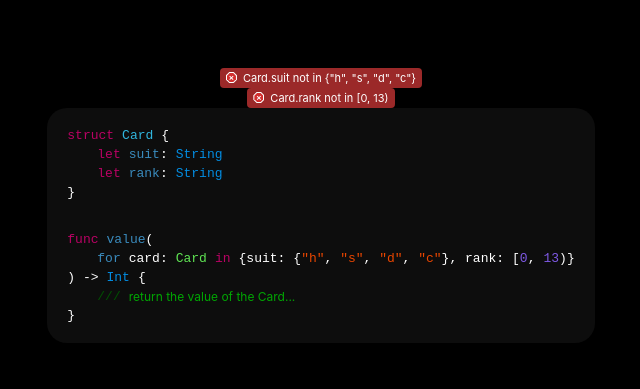
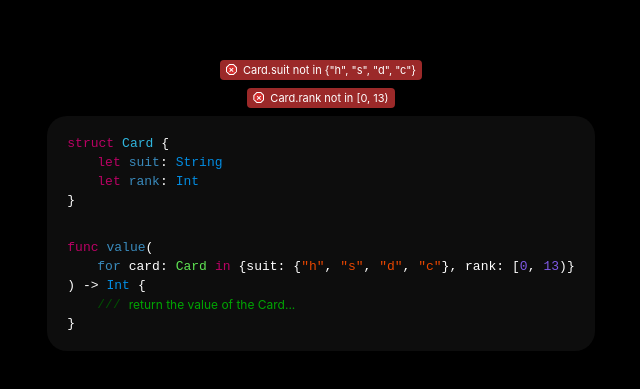
Before and after one commit to bmeikle56/premium-swift, a React (Create React App) app: page / in a window 1280 px wide. Shown: the part 195-584 px from the top of the page, without its empty margins (319-959 px from the left). Built offline with nearby package versions, Linux system fonts and the light colour scheme.

Commit message:
Change string to int

```diff
--- a/src/pages/home.js
+++ b/src/pages/home.js
@@ -22,7 +22,9 @@ function Home() {
     transition={{ delay: 1.2, duration: 2.0 }}
     >
       <Error txt={'Card.suit not in {"h", "s", "d", "c"}'}/>
+      <div style={{height: 8, padding: 0, margin: 0}}/>
       <Error txt={'Card.rank not in [0, 13)'}/>
+      <div style={{height: 8, padding: 0, margin: 0}}/>
       <div style={{background: 'rgb(13,13,13)', padding: 20, borderRadius: 20, display: 'flex', flexDirection: 'column', gap: 4}}>
         <div style={{display: 'flex'}}>
           <pre style={{color: palette.pink, display: 'inline', padding: 0, margin: 0}}>struct</pre>
@@ -47,7 +49,7 @@ function Home() {
           <pre style={{color: palette.fadedBlue, display: 'inline', padding: 0, margin: 0}}>{'rank'}</pre>
           <pre style={{color: palette.white, display: 'inline', padding: 0, margin: 0}}>{':'}</pre>
           <div style={{width: 8, padding: 0, margin: 0}}/>
-          <pre style={{color: palette.deepBlue, display: 'inline', padding: 0, margin: 0}}>{'String'}</pre>
+          <pre style={{color: palette.deepBlue, display: 'inline', padding: 0, margin: 0}}>{'Int'}</pre>
         </div>
         <div style={{display: 'flex'}}>
           <pre style={{color: palette.white, display: 'inline', padding: 0, margin: 0}}>{'}'}</pre>
```
